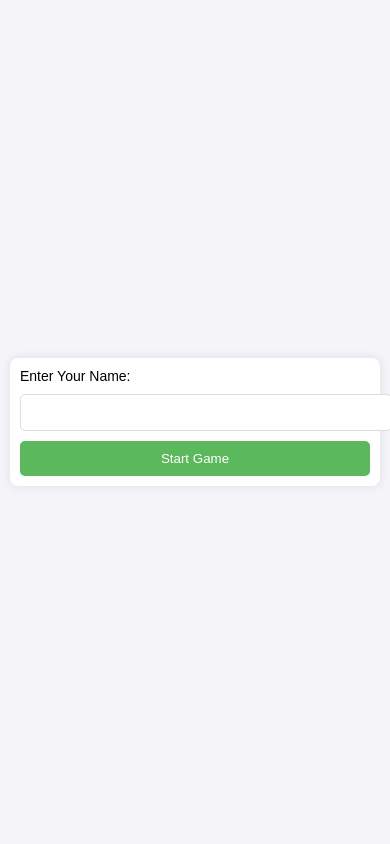
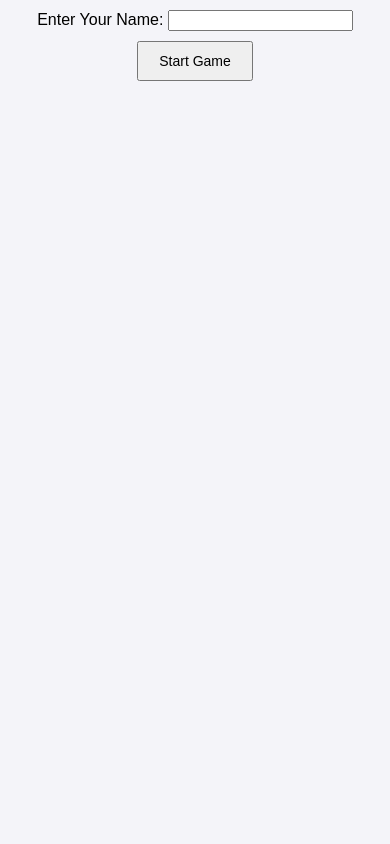
Before and after one commit to jaxattax3/CardGame, a Flask app: page / in a window 390 px wide. Run offline with Flask 3, Linux system fonts and the light colour scheme.

Commit message:
New style

```diff
--- a/static/styles.css
+++ b/static/styles.css
@@ -1,59 +1,52 @@
-/* Base styles for all devices */
 body {
     font-family: 'Arial', sans-serif;
     margin: 0;
-    padding: 0;
-    display: flex;
-    justify-content: center;
-    align-items: center;
-    height: 100vh;
+    padding: 20px;
     background-color: #f4f4f9;
+    text-align: center; /* Center align text for a better mobile view */
 }
 
-form, .content {
-    width: 90%;
+.content {
     max-width: 400px;
-    margin: 20px;
+    margin: 20px auto; /* Center the content */
     padding: 20px;
-    box-shadow: 0 0 10px rgba(0,0,0,0.1);
     background: white;
     border-radius: 8px;
-}
-
-input[type="text"], button {
-    width: 100%;
-    padding: 10px;
-    margin-top: 10px;
-    border: 1px solid #ddd;
-    border-radius: 5px;
+    box-shadow: 0 2px 5px rgba(0, 0, 0, 0.2);
 }
 
 button {
-    background-color: #5cb85c;
-    color: white;
-    border: none;
+    width: auto; /* Do not stretch the buttons to full width */
+    padding: 10px 20px; /* Add more padding horizontally */
+    margin: 10px;
+    font-size: 16px; /* Adjust font size */
 }
 
-button:hover {
-    background-color: #4cae4c;
+/* Style for the welcome message */
+.welcome {
+    font-size: 20px; /* Adjust welcome message font size */
+    margin-bottom: 20px; /* Add margin below the welcome message */
 }
 
+/* Style for card list */
 #cardList {
     background: #e2e2e2;
     padding: 10px;
     border-radius: 5px;
-    margin-top: 10px;
+    margin: 10px 0;
 }
 
-/* Media Queries for Responsive Adjustments */
 @media (max-width: 600px) {
     body {
-        font-size: 14px;
+        padding: 10px; /* Less padding on smaller screens */
     }
-
-    .content, form {
-        width: 100%;
-        margin: 10px;
-        padding: 10px;
+    .content {
+        padding: 10px; /* Less padding for the content div */
+    }
+    .welcome {
+        font-size: 18px; /* Slightly smaller font size on smaller screens */
+    }
+    button {
+        font-size: 14px; /* Smaller buttons */
     }
 }
```
